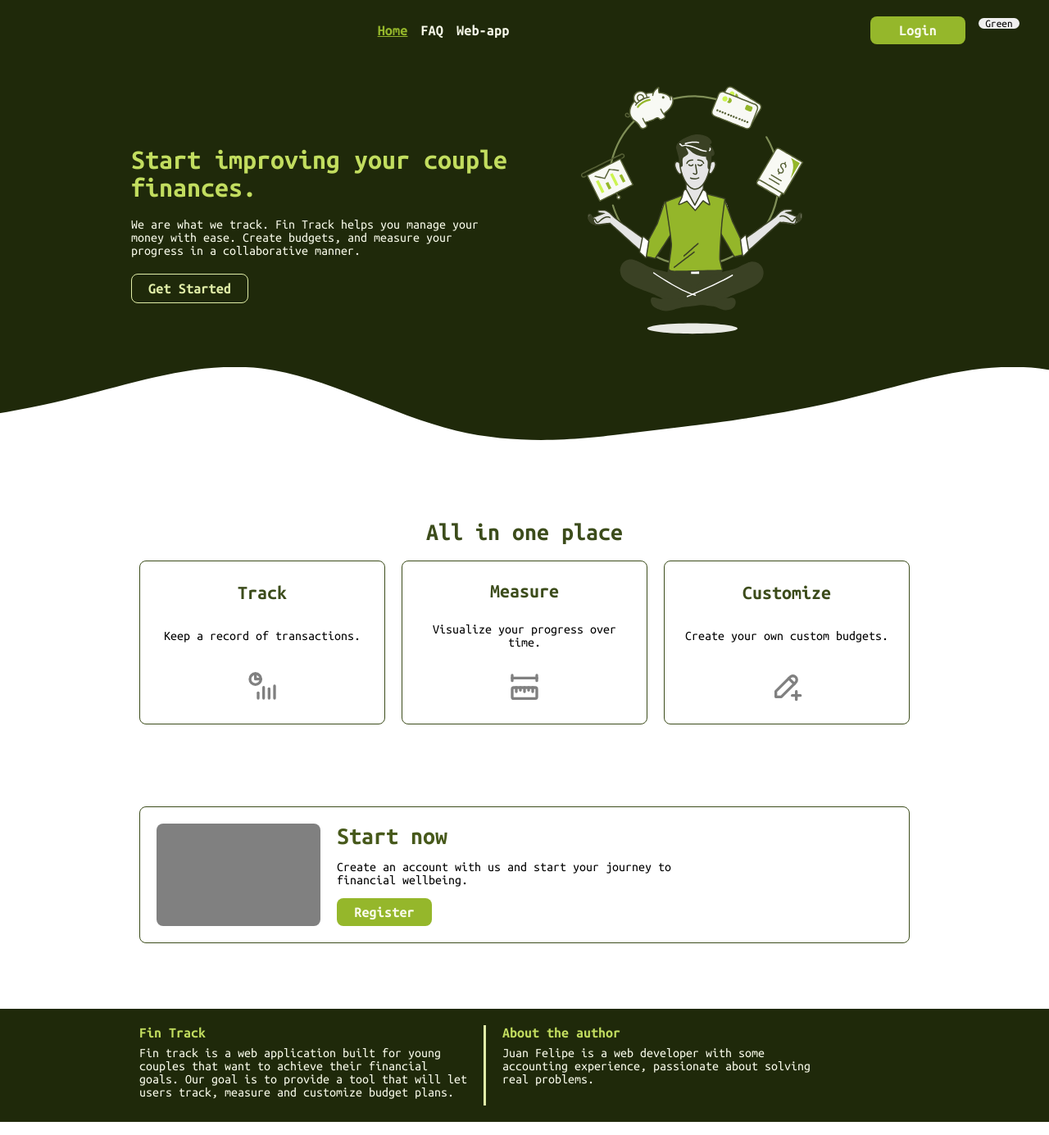
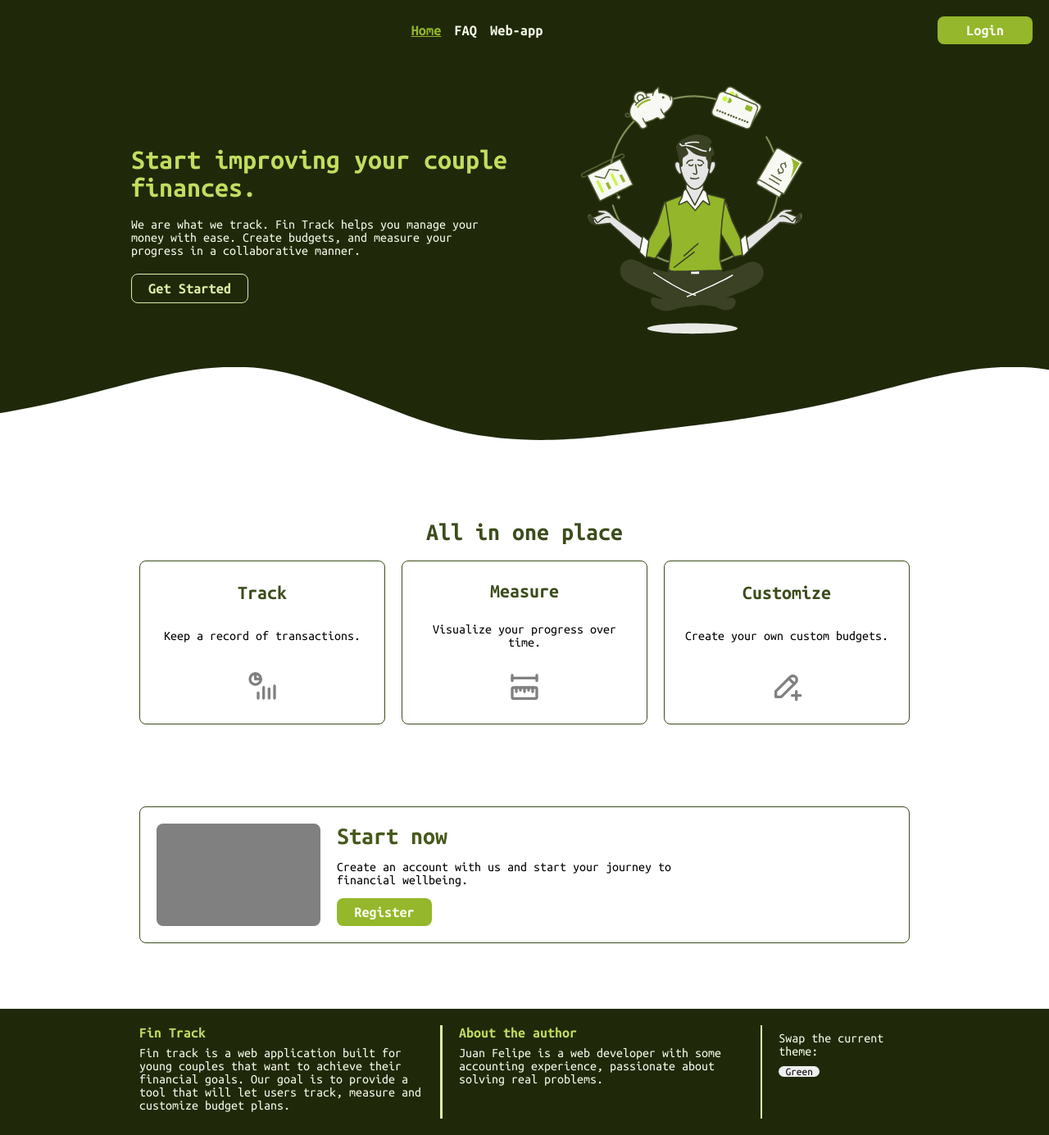
Before and after one commit to Juanfec4/fin-track, a React (Vite) app in the folder client/: page / in a window 1280 px wide. Shown: the whole page at 82% size. Built offline with nearby package versions, Linux system fonts and the light colour scheme.

Commit message:
Fixed: theme toggle margin, Moved: theme toggle component.

```diff
--- a/client/src/components/ui/buttons/themeToggle/styles.scss
+++ b/client/src/components/ui/buttons/themeToggle/styles.scss
@@ -5,7 +5,6 @@
 
 $button-width: 50px;
 .theme-toggle {
-  margin: 0 $margin-md;
   position: relative;
   &__button {
     width: $button-width;
--- a/client/src/components/ui/navigation/navbar/index.tsx
+++ b/client/src/components/ui/navigation/navbar/index.tsx
@@ -37,7 +37,6 @@ const Navbar: FC<NavbarProps> = ({ links }) => {
           text="Login"
           handleClick={() => navigator("/auth/login")}
         />
-        <ThemeToggle />
       </div>
     </nav>
   );
--- a/client/src/components/ui/pageComponents/footer/index.tsx
+++ b/client/src/components/ui/pageComponents/footer/index.tsx
@@ -1,6 +1,7 @@
 import { FC } from "react";
 import "./styles.scss";
 import VerticalDivider from "../../dividers/verticalDivider";
+import ThemeToggle from "../../buttons/themeToggle";
 const Footer: FC = () => {
   return (
     <footer className="footer">
@@ -21,6 +22,11 @@ const Footer: FC = () => {
             passionate about solving real problems.
           </p>
         </div>
+        <VerticalDivider />
+        <div className="footer__container">
+          <p className="footer__text">Swap the current theme:</p>
+          <ThemeToggle />
+        </div>
       </div>
     </footer>
   );
```
